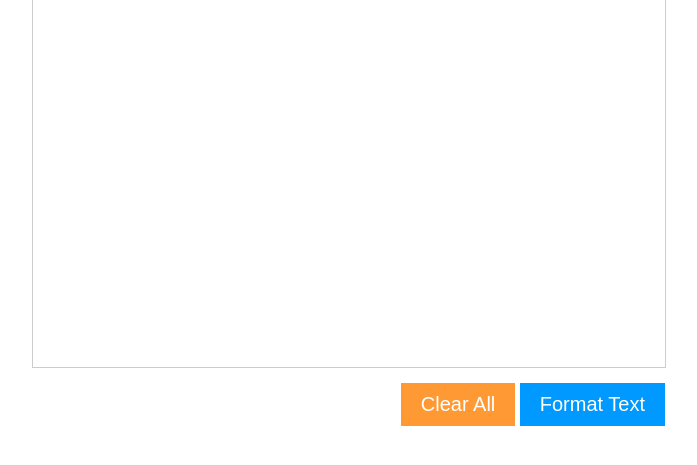
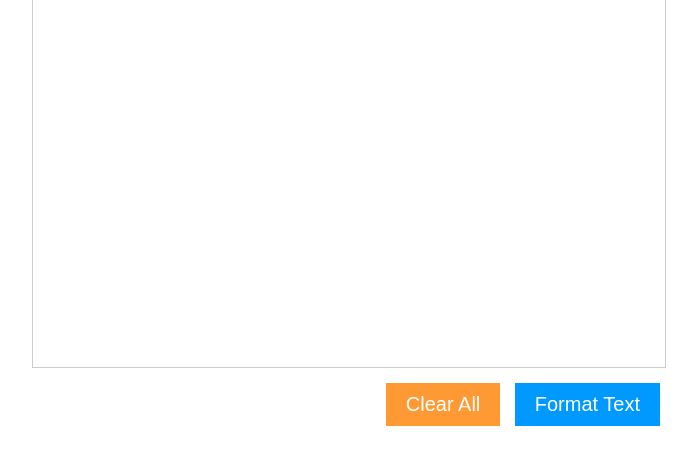
Before and after one commit to PriscilaC8/TeamKevin, a browser extension: page easymail.html in a window 1280 px wide. Shown: the part 155-620 px from the top of the page, without its empty margins (291-988 px from the left). Drawn offline with nearby package versions, Linux system fonts and the light colour scheme.

Commit message:
button spacing

```diff
--- a/easymailStylesheet.css
+++ b/easymailStylesheet.css
@@ -38,6 +38,11 @@
     cursor: pointer;
 }
 
+button {
+    margin-left: 5px;
+    margin-right: 5px;
+}
+
 button:focus {
     outline:0;
 }
```
